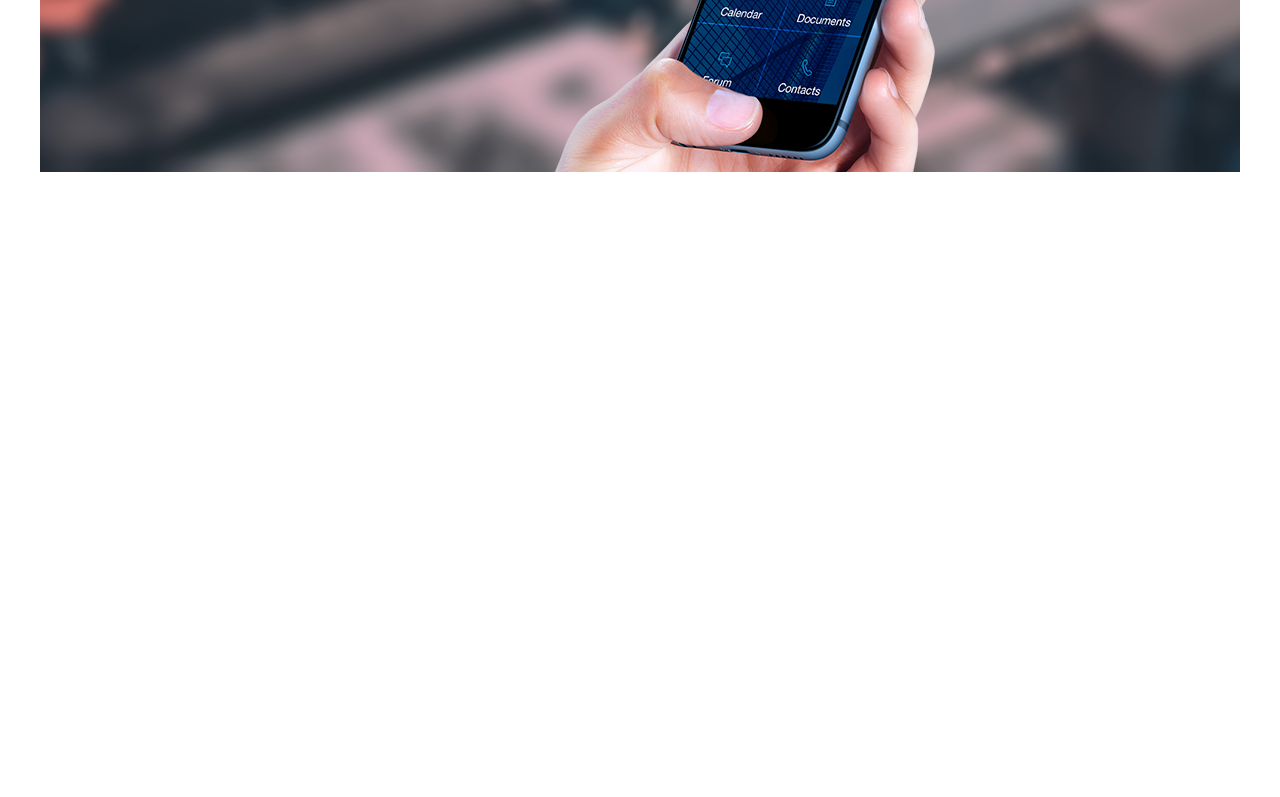
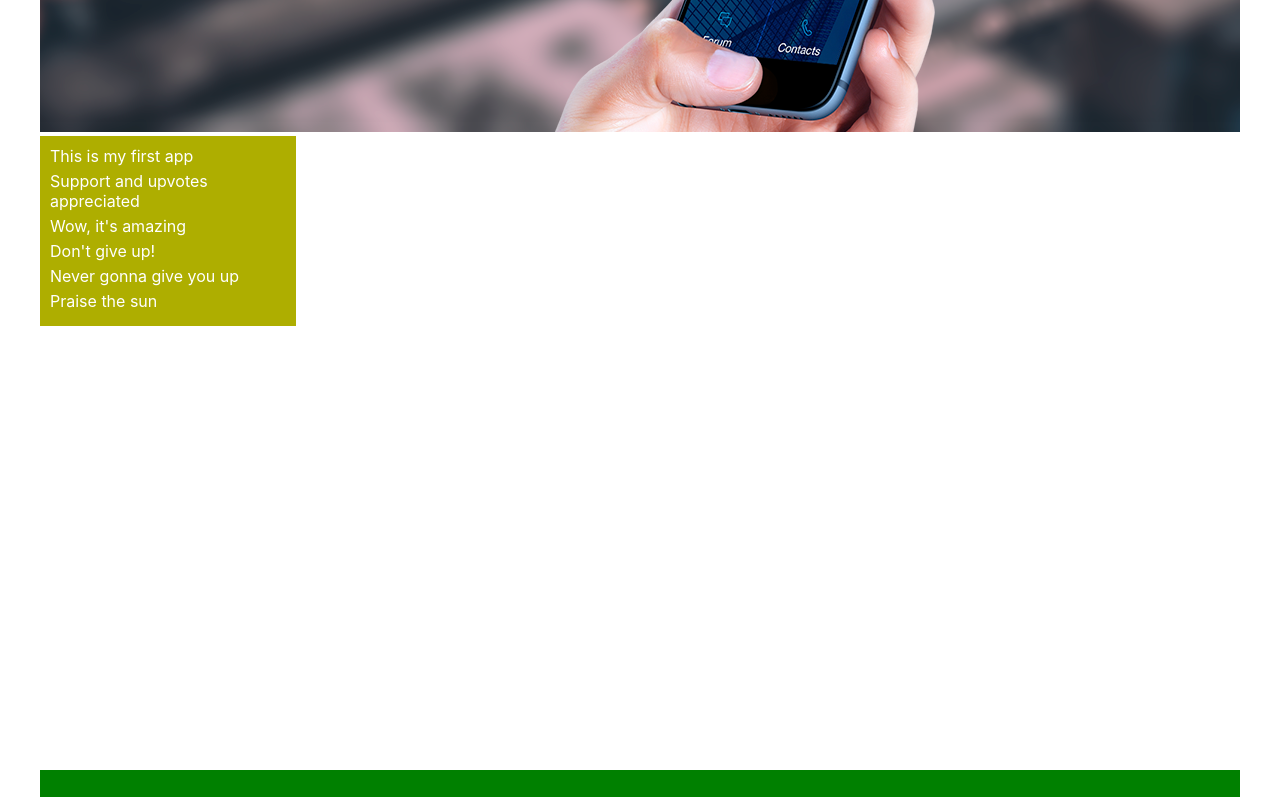
Before and after one commit to AlexMef/myappsite, a React (Create React App) app: page / in a window 1280 px wide. Shown: the part 578-1375 px from the top of the page. Built offline with nearby package versions, Linux system fonts and the light colour scheme.

Commit message:
created sidebar menu

```diff
--- a/src/App.js
+++ b/src/App.js
@@ -5,16 +5,16 @@ import './styles/App.scss';
 import Header from './Header';
 import Slider from './Slider';
 import Footer from './Footer';
-import ContentMenu from './ContentMenu';
-import ContentPosts from './ContentPosts';
+import PostsMenu from './PostsMenu';
+import Posts from './Posts';
 
 function App() {
     return (
         <div id="grid">
             <div id="pageHeader"><Header /></div>
             <div id="pageSlider"><Slider /></div>
-            <div id="contentMenu"><ContentMenu /></div>
-            <div id="contentPosts"><ContentPosts /></div>
+            <div id="postsMenu"><PostsMenu /></div>
+            <div id="Posts"><Posts /></div>
             <div id="pageFooter"><Footer /></div>
         </div>
 
--- a/src/ContentMenu.jsx
+++ /dev/null
@@ -1,19 +0,0 @@
-import React from 'react';
-import './styles/ContentMenu.scss';
-
-
-function ContentMenu() {
-    return (
-            <div className="menuList">
-                <div id="item_1"></div>
-                <div id="item_2"></div>
-                <div id="item_3"></div>
-                <div id="item_4"></div>
-                <div id="item_5"></div>
-                <div id="item_6"></div>
-                <div id="item_7"></div>
-            </div>
-    );
-}
-
-export default ContentMenu;
--- /dev/null
+++ b/src/PostsMenu.jsx
@@ -0,0 +1,18 @@
+import React from 'react';
+import './styles/PostsMenu.scss';
+
+
+function PostsMenu() {
+    return (
+        <div className="menuItems">
+            <div class="item"><a href="#">This is my first app</a></div>
+            <div class="item"><a href="#">Support and upvotes appreciated</a></div>
+            <div class="item"><a href="#">Wow, it's amazing</a></div>
+            <div class="item"><a href="#">Don't give up!</a></div>
+            <div class="item"><a href="#">Never gonna give you up</a></div>
+            <div class="item"><a href="#">Praise the sun</a></div>
+        </div>
+    );
+}
+
+export default PostsMenu;
--- a/src/styles/App.scss
+++ b/src/styles/App.scss
@@ -8,16 +8,15 @@
     grid-template-areas:
         "header header header"
         "slider slider slider"
-        "menu menu posts"
+        "menu posts posts"
         "footer footer footer";
-    grid-template-rows: 15vh 1fr 120vh 15vh;
-    grid-template-columns: 33vh 1fr 33vh;
+    grid-template-rows: 10vh 1fr 1fr 15vh;
+    grid-template-columns: 20vw 1fr 33vw;
     row-gap: 0px;
     column-gap: 0px;
 }
 
 #pageHeader {
-
     grid-area: header;
 }
 
@@ -26,11 +25,11 @@
 }
 
 
-#contentMenu {
+#postsMenu {
     grid-area: menu;
 }
 
-#contentPosts {
+#Posts {
     grid-area: posts;
 }
 
--- a/src/styles/ContentMenu.scss
+++ /dev/null
@@ -1,3 +0,0 @@
-.MenuList {
-    height: 150px;
-}
--- a/src/styles/Header.scss
+++ b/src/styles/Header.scss
@@ -2,7 +2,7 @@
     $common-color: #ffffff;
     $hover-color: #bdc3c7;
     background-color: #2980b9;
-    height: 15vh;
+    height: 10vh;
     position: relative;
     padding: 0 25px 0 25px;
 
--- /dev/null
+++ b/src/styles/PostsMenu.scss
@@ -0,0 +1,20 @@
+.menuItems {
+    padding: 10px;
+    background-color: #aeae00;
+
+    .item {
+        padding-bottom: 5px;
+        color: white;
+    }
+
+    .item a {
+        text-decoration: none;
+        color: white;
+    }
+
+    .item a:hover {
+        color: gold;
+    }
+
+
+}
```
Also changed, not shown: src/Posts.jsx (renamed from src/ContentPosts.jsx).
